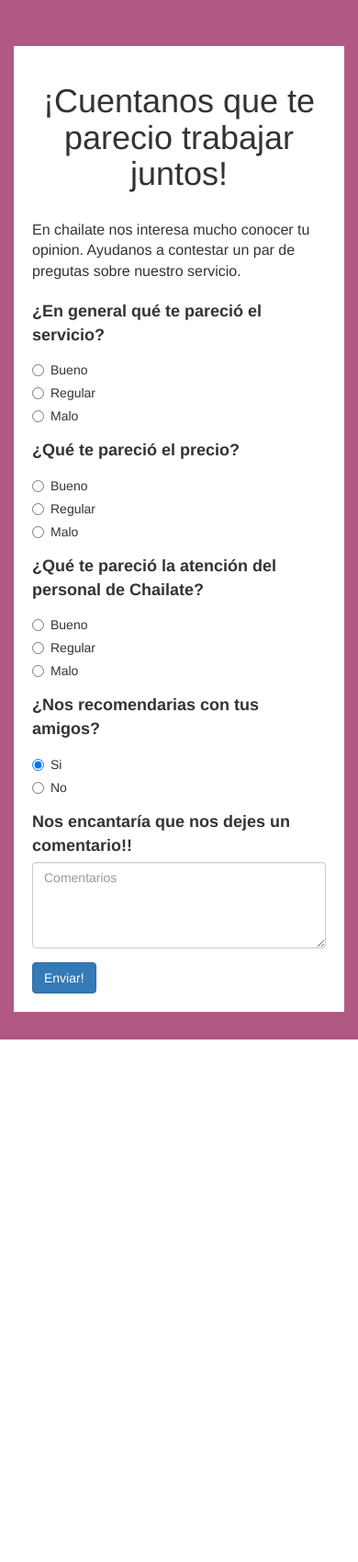
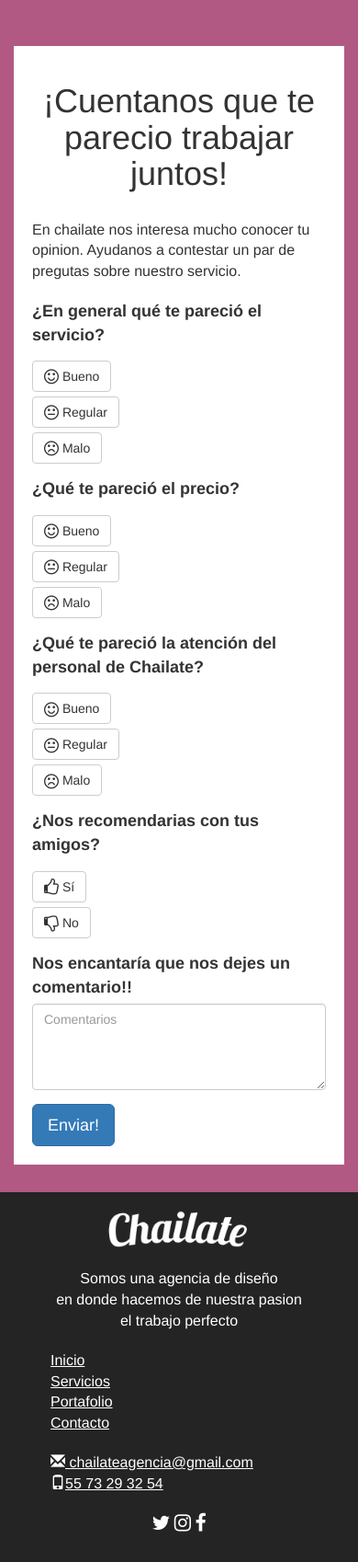
Before and after one commit to soydiegomen/chailate-survey, a website: page demo.html in a window 390 px wide. Shown: the whole page at 92% size. Before the commit the page ends 1130 px from the top, so only its background shows below. Drawn offline with Linux system fonts and the light colour scheme.

Commit message:
Agregue botones para la sección de las preguntas (en lugar de radios) para mejorar el diseño. También comencé con el armado del footer.

```diff
--- a/css/chai-survey.css
+++ b/css/chai-survey.css
@@ -16,3 +16,120 @@
 #survey-form .control-label{
 	font-size: 18px;
 }
+
+#survey-form .option {
+    position: relative;
+    display: block;
+    margin-top: 10px;
+    margin-bottom: 10px;
+}
+
+#survey-form .option+.option {
+    margin-top: -5px;
+}
+
+/*Chailate landing styles*/
+.coco-color{
+	background-color: #FF3366;
+	border-color: #FF3366;
+}
+
+.coco-color a{
+	color: #fff;
+}
+a.coco-color, input.coco-color{
+	border-color: #D21141;
+}
+a.coco-color:hover, input.coco-color:hover{
+	background-color: #D21141;
+	border-color: #AB0A32;
+}
+.chai-dark-color{
+	background-color: #242424;
+}
+/*Footer styles*/
+footer{
+	padding: 20px 0;
+	color: #fff;
+	font-size: 16px;
+}
+footer h1{
+	margin-bottom: 15px;
+}
+footer a{
+	color: #fff;
+}
+.footer-menu{
+	margin: 20px;
+}
+.footer-menu a{
+	color: #fff;
+	text-decoration: underline;
+}
+.social-footer{
+	font-size: 20px;
+    margin: 15px 0px;
+}
+#fb-bottom{
+	line-height: 20px;
+}
+.footer-contact{
+	margin: 20px 0;
+}
+/*Animation for service list*/
+/*default setings*/
+.coco-service{
+	transition: all 0.6s ease;
+	-webkit-transition: all 0.6s ease; /* Chrome */
+	min-height: 350px;
+}
+.coco-service p{
+	/*Hide service details*/
+	display: none;
+}
+/*trigger animation*/
+.coco-service:hover{
+	background-color: #FF3366;
+}
+.coco-service:hover h3{
+	margin-top: 0;
+}
+.coco-service:hover .icon-to-hide{
+	display: none;
+}
+.coco-service:hover p{
+	display: block;
+}
+.coco-service a:hover{
+	text-decoration: none;
+}
+/*Tablets and smartphones*/
+@media (max-width: 768px){
+	.inner-feature{
+		margin: 0;
+		padding: 50px 0 40px;
+	}
+	.inner-feature h3{
+		min-height: inherit;
+	}
+}
+/*Smartphones*/
+@media (max-width: 568px){
+	.footer-menu{
+		float: inherit;
+	}
+	.footer-menu>li{
+		display: block;
+	}
+}
+
+footer ul{
+	text-align: left;
+}
+
+footer li{
+	margin-left: 20px;
+}
+.social-links{
+	text-align: center;
+}
--- a/demo.html
+++ b/demo.html
@@ -38,83 +38,149 @@
       <div class="container">
         <form id="survey-form" action="#" method="POST">
           <h1 class="survey-title text-center">¡Cuentanos que te parecio trabajar juntos!</h1>
-          <div class="lead">En chailate nos interesa mucho conocer tu opinion. Ayudanos a contestar un par de pregutas sobre nuestro servicio.</div>
+          <div class="lead">
+          En chailate nos interesa mucho conocer tu opinion. Ayudanos a contestar un par de pregutas sobre nuestro servicio.</div>
           <div class="form-group">
             <label class="control-label">¿En general qué te pareció el servicio?</label>
-            <div class="radio">
-              <label>
-                <input type="radio" name="q1" value="Bueno" checked >Bueno
-              </label>
+            <div class="option">
+              <a class="btn btn-default" href="#">
+                  <i class="fa fa-smile-o fa-lg" aria-hidden="true"></i>
+                Bueno
+              </a>
             </div>
-            <div class="radio">
-              <label>
-                <input type="radio" name="q1" value="Regular" >Regular
-              </label>
+            <div class="option">
+              <a class="btn btn-default" href="#">
+                <i class="fa fa-meh-o fa-lg" aria-hidden="true"></i>
+                Regular
+              </a>
             </div>
-            <div class="radio">
-              <label>
-                <input type="radio" name="q1" value="Malo">Malo
-              </label>
+            <div class="option">
+              <a class="btn btn-default" href="#">
+                <i class="fa fa-frown-o fa-lg" aria-hidden="true"></i>
+                Malo
+              </a>
             </div>
           </div>
           <div class="form-group">
             <label class="control-label">¿Qué te pareció el precio?</label>
-            <div class="radio">
-              <label>
-                <input type="radio" name="q1" value="Bueno" checked >Bueno
-              </label>
+            <div class="option">
+              <a class="btn btn-default" href="#">
+                  <i class="fa fa-smile-o fa-lg" aria-hidden="true"></i>
+                Bueno
+              </a>
             </div>
-            <div class="radio">
-              <label>
-                <input type="radio" name="q1" value="Regular" >Regular
-              </label>
+            <div class="option">
+              <a class="btn btn-default" href="#">
+                <i class="fa fa-meh-o fa-lg" aria-hidden="true"></i>
+                Regular
+              </a>
             </div>
-            <div class="radio">
-              <label>
-                <input type="radio" name="q1" value="Malo">Malo
-              </label>
+            <div class="option">
+              <a class="btn btn-default" href="#">
+                <i class="fa fa-frown-o fa-lg" aria-hidden="true"></i>
+                Malo
+              </a>
             </div>
           </div>
           <div class="form-group">
             <label class="control-label">¿Qué te pareció la atención del personal de Chailate?</label>
-            <div class="radio">
-              <label>
-                <input type="radio" name="q1" value="Bueno" checked >Bueno
-              </label>
+            <div class="option">
+              <a class="btn btn-default" href="#">
+                  <i class="fa fa-smile-o fa-lg" aria-hidden="true"></i>
+                Bueno
+              </a>
             </div>
-            <div class="radio">
-              <label>
-                <input type="radio" name="q1" value="Regular" >Regular
-              </label>
+            <div class="option">
+              <a class="btn btn-default" href="#">
+                <i class="fa fa-meh-o fa-lg" aria-hidden="true"></i>
+                Regular
+              </a>
             </div>
-            <div class="radio">
-              <label>
-                <input type="radio" name="q1" value="Malo">Malo
-              </label>
+            <div class="option">
+              <a class="btn btn-default" href="#">
+                <i class="fa fa-frown-o fa-lg" aria-hidden="true"></i>
+                Malo
+              </a>
             </div>
           </div>
           <div class="form-group">
             <label class="control-label">¿Nos recomendarias con tus amigos?</label>
-            <div class="radio">
-              <label>
-                <input type="radio" name="q1" value="Si" checked >Si
-              </label>
+            <div class="option">
+              <a class="btn btn-default" href="#">
+                  <i class="fa fa-thumbs-o-up fa-lg" aria-hidden="true"></i>
+                Sí
+              </a>
             </div>
-            <div class="radio">
-              <label>
-                <input type="radio" name="q1" value="No" >No
-              </label>
+            <div class="option">
+              <a class="btn btn-default" href="#">
+                <i class="fa fa-thumbs-o-down fa-lg" aria-hidden="true"></i>
+                No
+              </a>
             </div>
           </div>
           <div class="form-group">
             <label class="control-label">Nos encantaría que nos dejes un comentario!!</label>
             <textarea rows="4" name="q5-comment" class="form-control" placeholder="Comentarios"></textarea>
           </div>
-          <input type="submit" name="btnSend" value="Enviar!" class="btn btn-primary" />
+          <input type="submit" name="btnSend" value="Enviar!" class="btn btn-primary btn-lg" />
         </form>
       </div>
     </div>
-    <footer>
+    <footer ng-if="!isRouteLoading" class="chai-dark-color hide-footer" ng-class="'show-footer'">
+      <div class="container">
+        <div class="row">
+          <div class="col-md-5 text-center">
+
+            <img src="img/logo-chai.png" alt="chailate" style="height:40px;">
+            <br><br>
+            Somos una agencia de diseño <br>
+            en donde hacemos de nuestra pasion <br>
+            el trabajo perfecto
+          </div>
+          <div class="col-md-3">
+            <ul class="footer-menu list-unstyled">
+              <li>
+                <a href="/">Inicio</a>
+              </li>
+              <li>
+                <a href="/#servicios">Servicios</a>
+              </li>
+              <li>
+                <a href="/#trabajo">Portafolio</a>
+              </li>
+              <li>
+                <a href="/#contacto">Contacto</a>
+              </li>
+            </ul>
+          </div>
+          <div class="col-md-4">
+            <ul class="footer-menu list-unstyled">
+              <li>
+                <a href="/">
+                  <span class="glyphicon glyphicon-envelope" aria-hidden="true"></span>
+                  chailateagencia@gmail.com
+                </a>
+              </li>
+              <li>
+                <a href="/#servicios">
+                  <span class="glyphicon glyphicon-phone" aria-hidden="true"></span>55 73 29 32 54
+                </a>
+              </li>
+            </ul>
+            <p class="social-links">
+                <a href="https://twitter.com/chailateagencia" class="tw-link">
+                  <i class="fa fa-twitter fa-lg"></i>
+                </a>
+                <a href="https://www.instagram.com/chailateagencia/" class="ins-link">
+                  <i class="fa fa-instagram fa-lg"></i>
+                </a>
+                <a href="https://www.facebook.com/chailateagencia/" class="fb-link">
+                  <i class="fa fa-facebook fa-lg"></i>
+                </a>
+            </p>
+          </div>
+        </div>
+      </div>
     </footer>
   </body>
 </html>
```
Also changed, not shown: img/agencia.png (added), img/good.png (added), img/logo-chai.png (added), img/taza-chai.png (added).
